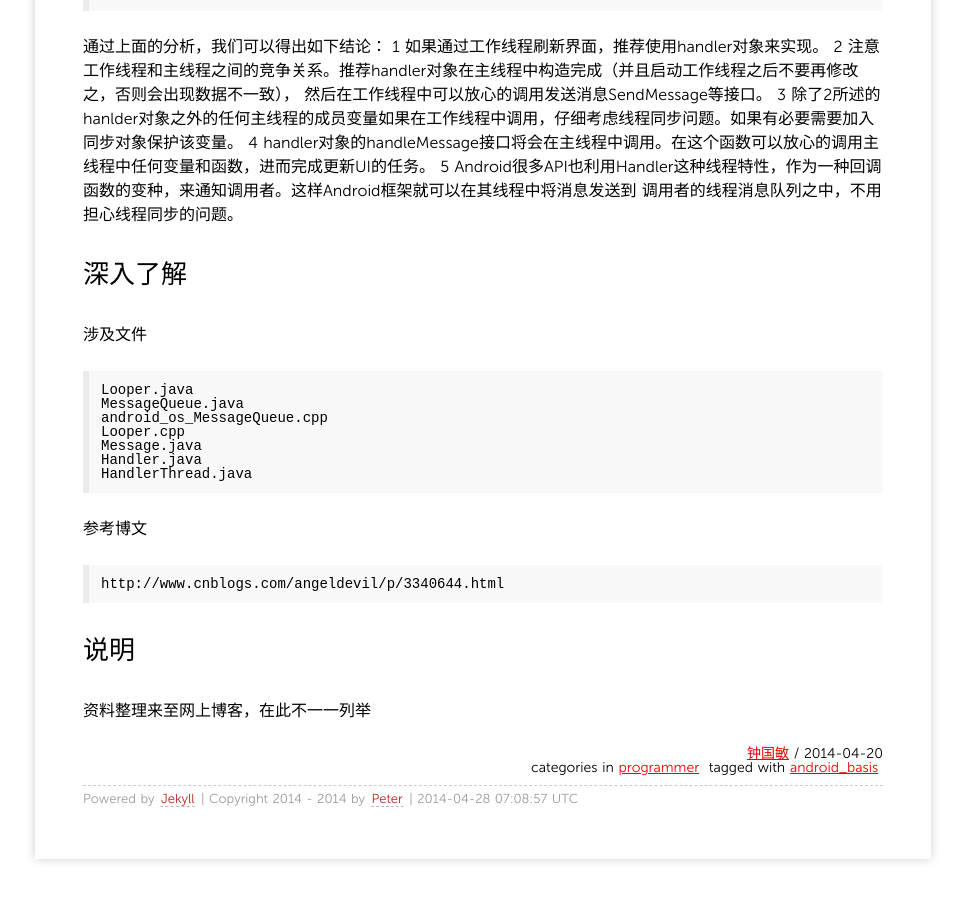
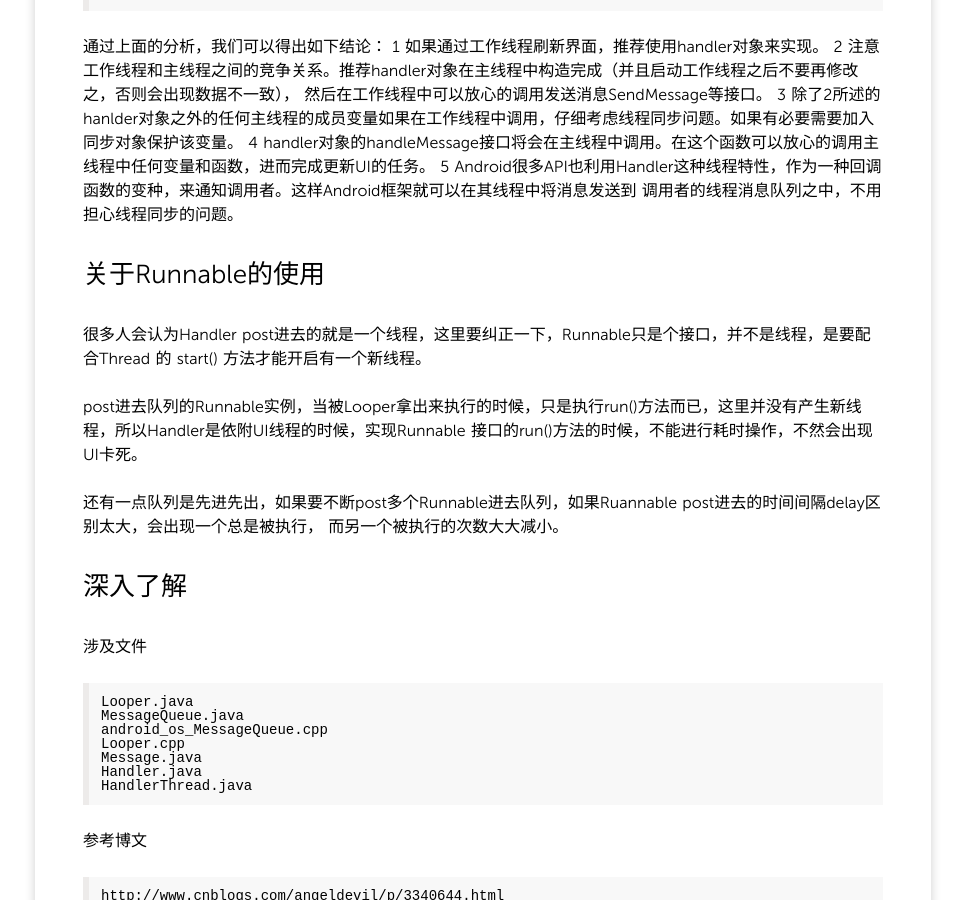
Before and after one commit to fengyr/blog, a Jekyll site: the page built from _posts/2014/2014-04-20-Android--Thread-Handler-Looper-Message.md, in a window 1280 px wide and 900 px high, scrolled down 2981 px. Shown: the whole window, without its empty margins (157-1122 px from the left). Built offline with Jekyll 4.4.1, drawn with Linux system fonts in a browser that asks for light colours; Markdown is read by kramdown in place of the engine named in the settings.

Commit message:
加入 关于Runnable的使用 2014-04-20-Android--Thread-Handler-Looper-Message.md

```diff
--- a/_posts/2014/2014-04-20-Android--Thread-Handler-Looper-Message.md
+++ b/_posts/2014/2014-04-20-Android--Thread-Handler-Looper-Message.md
@@ -127,6 +127,17 @@ Handler的作用是把消息加入特定的（Looper）消息队列中，并分
 	调用者的线程消息队列之中，不用担心线程同步的问题。
 
 
+##关于Runnable的使用
+很多人会认为Handler post进去的就是一个线程，这里要纠正一下，Runnable只是个接口，并不是线程，是要配合Thread 的 start() 方法才能开启有一个新线程。
+
+post进去队列的Runnable实例，当被Looper拿出来执行的时候，只是执行run()方法而已，这里并没有产生新线程，所以Handler是依附UI线程的时候，实现Runnable
+接口的run()方法的时候，不能进行耗时操作，不然会出现UI卡死。
+
+还有一点队列是先进先出，如果要不断post多个Runnable进去队列，如果Ruannable post进去的时间间隔delay区别太大，会出现一个总是被执行，
+而另一个被执行的次数大大减小。
+
+
+
 ##深入了解
 涉及文件
 
```
